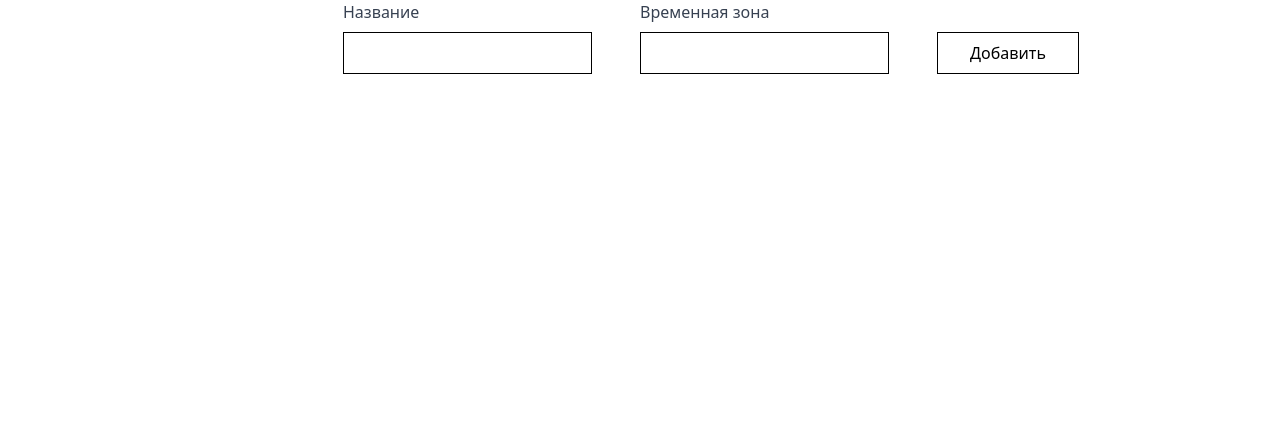
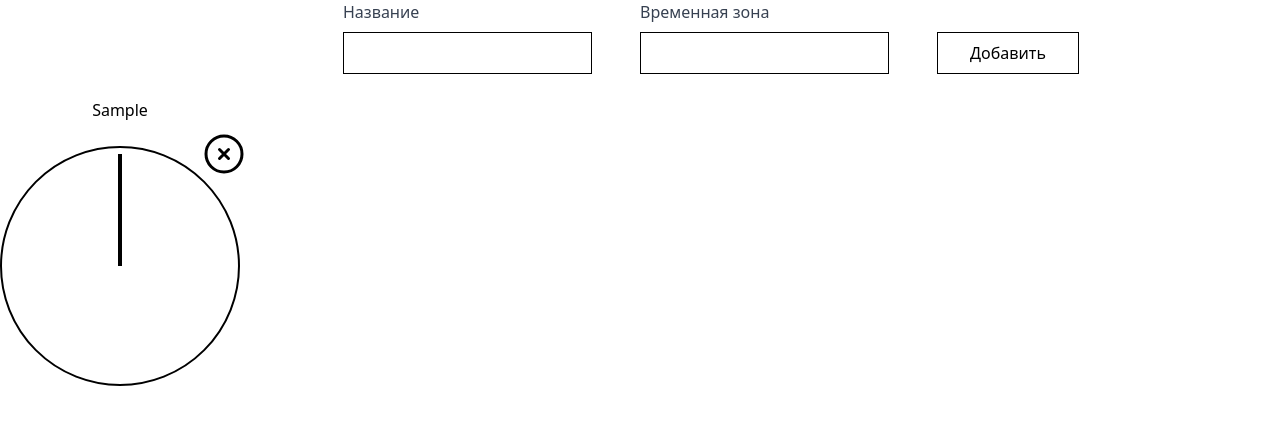
Before and after one commit to KustarNick-Xexe/homework_6-1, a React (Vite) app: page / in a window 1280 px wide. Both pictures are taken after typing "Sample", "Sample" into the empty fields and a click on the button "Добавить". Shown: the top 424 px of the page. Built offline with nearby package versions, Linux system fonts and the light colour scheme.

Commit message:
мелкие изменения

```diff
--- a/package.json
+++ b/package.json
@@ -11,6 +11,7 @@
   "license": "ISC",
   "dependencies": {
     "autoprefixer": "^10.4.14",
+    "moment": "^2.29.4",
     "postcss": "^8.4.21",
     "react": "^18.2.0",
     "react-dom": "^18.2.0",
--- a/src/App.jsx
+++ b/src/App.jsx
@@ -3,21 +3,20 @@ import ReactDOM from 'react-dom';
 import '../main.css';
 import Clock from "./components/Clock";
 import AddField from './components/AddFiled';
+import moment from 'moment/moment';
 
 const App = () => {
   const [data, setData] = useState({ city: '', time: null });
 
   const handleFormSubmit = (city, zone) => {
-    const now = new Date();
-    const timezoneOffsetInMinutes = -Number(zone) * 60;
-    const dateTimezoneOffset = new Date(now.setUTCHours(now.getUTCHours() + timezoneOffsetInMinutes / 60));
+    const dateTimezoneOffset = moment().utcOffset('+0000').add(Number(zone), 'hours');
     setData({ city: city, time: dateTimezoneOffset });
-    alert(data.city + ' ' + data.time);
-  }
+  };
 
   return (
     <div>
       <AddField onFormSubmit={ handleFormSubmit }/>
+      { data.time && <Clock city={ data.city } zone={ data.time } /> }
     </div>
   );
 };
--- a/src/components/AddFiled.jsx
+++ b/src/components/AddFiled.jsx
@@ -14,7 +14,7 @@ const AddField = ({ onFormSubmit }) => {
     };
 
     return (
-            <form className="flex items-center justify-center relative">
+            <form className="flex items-center justify-center relative" onSubmit={ handleInputChange }>
                 <div className="mb-6 mr-12">
                     <label htmlFor="city" className="block mb-2  text-gray-700">Название</label>
                     <input
@@ -30,7 +30,7 @@ const AddField = ({ onFormSubmit }) => {
                 <div>
                     <button
                         className=" bg-white text-black  border border-black py-2 px-8 absolute bottom-6"
-                        onClick={ handleInputChange }>Добавить</button>
+                       type='submit'>Добавить</button>
                 </div>
             </form>
     );
--- a/src/components/Clock.jsx
+++ b/src/components/Clock.jsx
@@ -1,18 +1,24 @@
 import React, { useState, useEffect } from "react";
+import moment from 'moment/moment';
 
-const Clock = ({ city }) => {
-  const [time, setTime] = useState(new Date());
+const Clock = ({ city, zone }) => {
+  const [time, setTime] = useState(zone);
 
   useEffect(() => {
+    console.log(zone);
     const timerID = setInterval(() => tick(), 1000);
     return () => clearInterval(timerID);
   });
 
-  const tick = () => setTime(new Date());
+  const tick = () => {
+    const newTime = moment(time);
+    newTime.add(newTime.seconds + 1, 'seconds');
+    setTime(newTime);
+  };
 
-  const hours = time.getHours();
-  const minutes = time.getMinutes();
-  const seconds = time.getSeconds();
+  const hours = time.hours;
+  const minutes = time.minutes;
+  const seconds = time.seconds;
 
   const hourAngle = ((hours % 12) + minutes / 60 + seconds / 3600) * 30;
   const minuteAngle = (minutes + seconds / 60) * 6;
@@ -22,8 +28,8 @@ const Clock = ({ city }) => {
     <div className="inline-block relative w-auto">
       <p className="absolute inline-block transform -translate-x-1/2 left-1/2">{ city }</p>
       <button className="absolute inline-block transform -translate-x-1/2 -right-8 top-8">
-        <svg xmlns="http://www.w3.org/2000/svg" fill="none" viewBox="0 0 24 24" stroke-width="1.5" stroke="currentColor" class="w-12 h-12">
-          <path stroke-linecap="round" stroke-linejoin="round" d="M9.75 9.75l4.5 4.5m0-4.5l-4.5 4.5M21 12a9 9 0 11-18 0 9 9 0 0118 0z" />
+        <svg xmlns="http://www.w3.org/2000/svg" fill="none" viewBox="0 0 24 24" strokeWidth="1.5" stroke="currentColor" className="w-12 h-12">
+          <path strokeLinecap="round" strokeLinejoin="round" d="M9.75 9.75l4.5 4.5m0-4.5l-4.5 4.5M21 12a9 9 0 11-18 0 9 9 0 0118 0z" />
         </svg>
       </button>
       <div className="mt-12 inline-block relative w-60 h-60 border-black border-2 rounded-full ">
```
Also changed, not shown: 1 other file (tests, documents, lock files or other folders).
